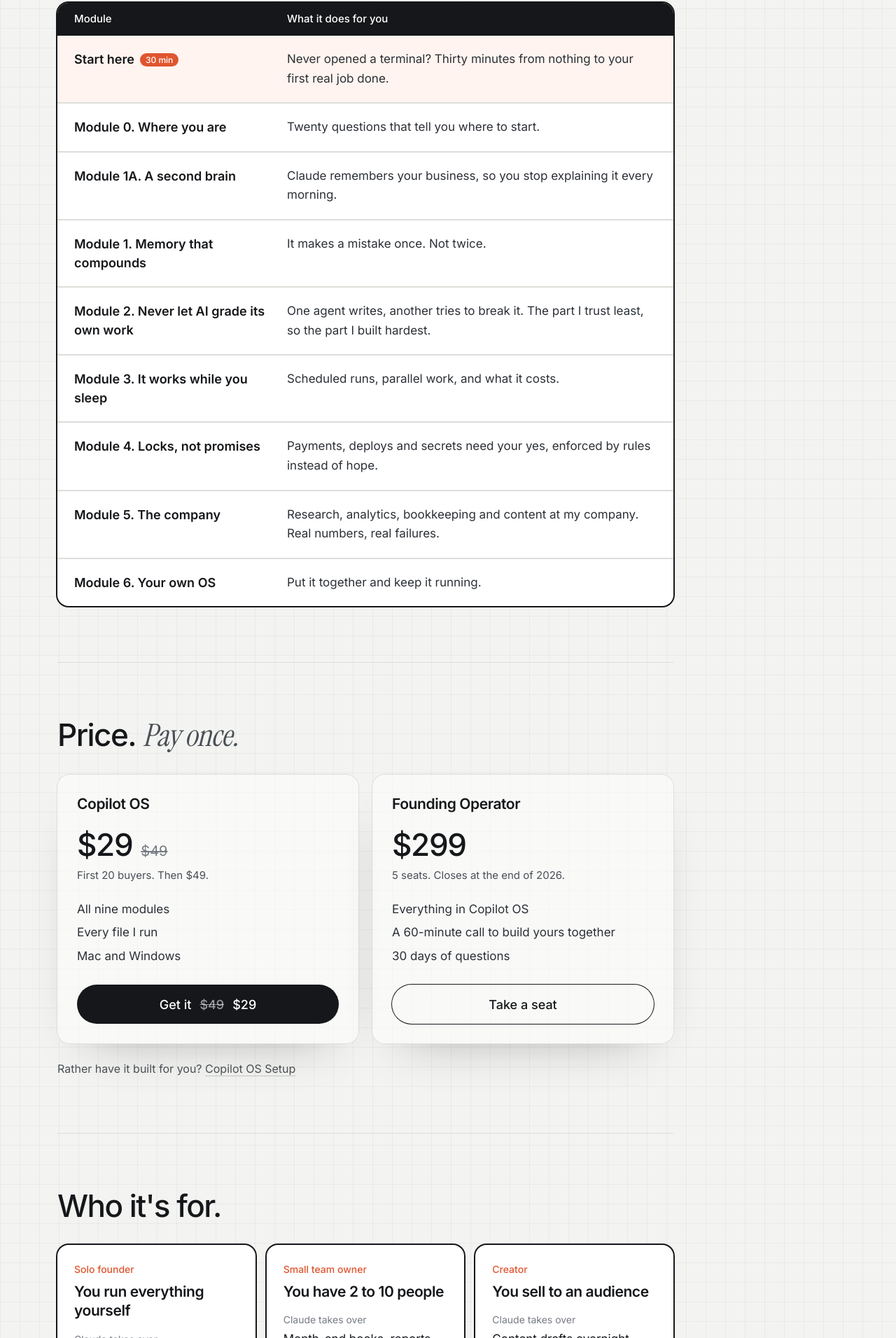
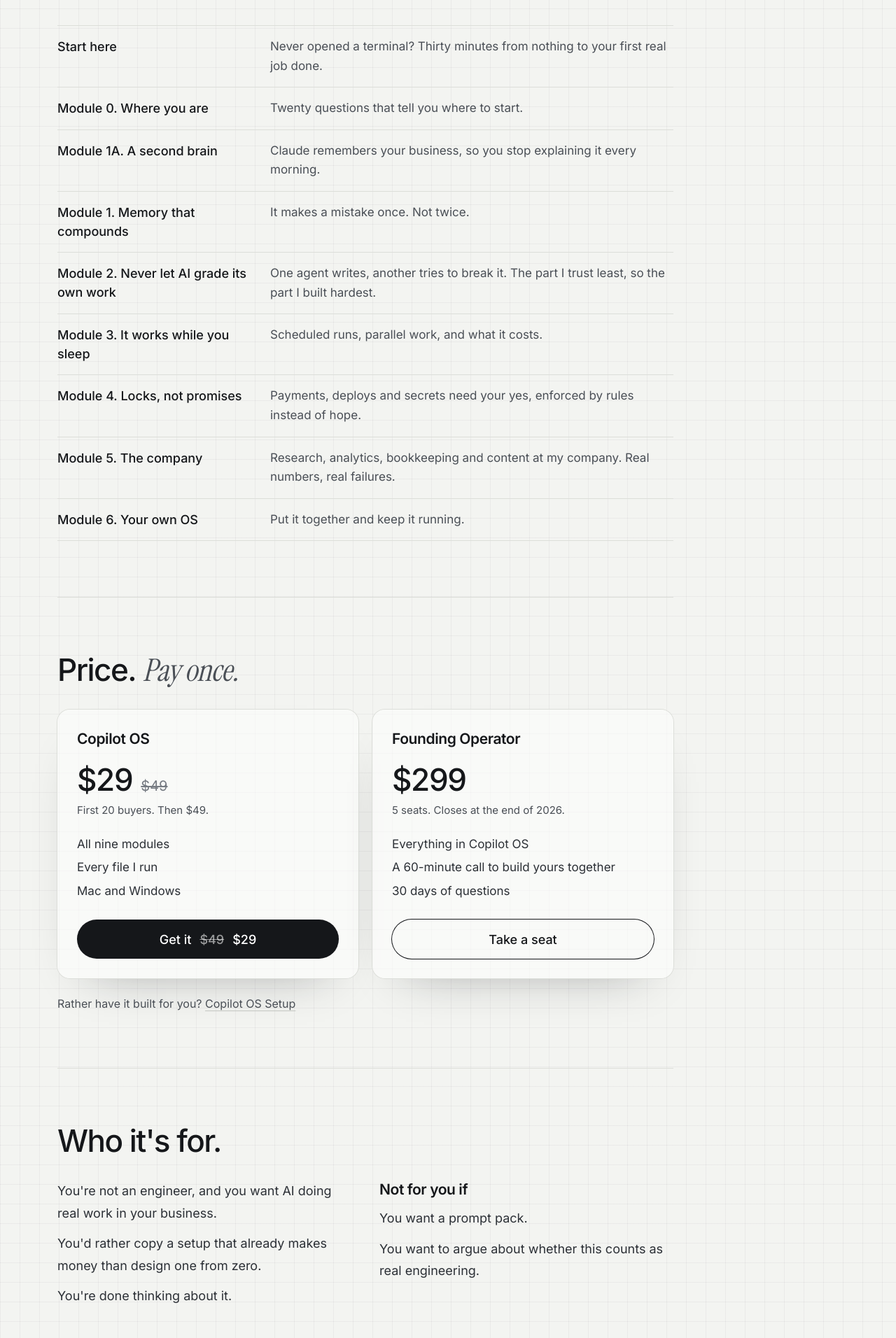
Before and after one commit to Shogo-nfrealmusic/Knot-AI, a Next.js app: page /os in a window 1280 px wide. Shown: the part 2508-4420 px from the top of the page at 70% size. Built offline with nearby package versions, Linux system fonts and the light colour scheme.

Commit message:
Revert "os: 中身を表に、合う人を3例と合う・合わないの印に、FAQ を開閉式で短く、線を太く (#180)"
This reverts commit cc48e6cb862829686f901e0415aa261a4ecb48e5.

```diff
--- a/src/app/os/page.tsx
+++ b/src/app/os/page.tsx
@@ -37,29 +37,15 @@ const MODULES = [
 ];
 
 const FAQ = [
-  ["I can't code. Is this for me?", "Yes. Start here is written for people who have never opened a terminal."],
-  ["Which Claude plan do I need?", "A paid plan. Pro is enough. Copilot OS doesn't include Claude itself."],
-  ["Mac or Windows?", "Both. Every command switches between the two."],
-  ["Is it a course or files?", "Both: a step-by-step guide, and the files I actually run."],
-  ["How fast will something work?", "About 30 minutes to your first real job."],
-  ["Can't I find this for free?", "The features, yes. One complete setup that runs a real company, no."],
-  ["Refunds?", "Files arrive the moment you buy, so sales are final. Broken files or double charges are refunded."],
-  ["Can you set it up for me?", "Yes, as a separate service."],
+  ["I can't code. Is this for me?", "I couldn't either when I started. You need a paid Claude plan and the patience to follow steps one at a time. Start here was written for people who have never opened a terminal."],
+  ["Which Claude plan do I need?", "A paid plan. Pro is enough to start. Copilot OS doesn't include access to Claude; it's the setup and the guide."],
+  ["Mac or Windows?", "Both. Every command in the guide switches between Mac and Windows."],
+  ["Is it a course or a set of files?", "Both. The guide teaches each part step by step, and the files are the ones I actually run: agents, hooks, templates and CLAUDE.md. You copy them into your own setup."],
+  ["How fast will something work?", "Your first real job is done in about 30 minutes, the same run you see in the screens above."],
+  ["Can't I find this for free?", "The features, yes. Anthropic's own docs are free and good, and the guide links them. What you won't find is one complete setup that runs a real company, with the files."],
+  ["Refunds?", "You get every file the moment you buy, so purchases are final. Broken files or a duplicate purchase are refunded."],
+  ["Can you just set it up for me?", "Yes. That's a separate service."],
 ];
-
-const PEOPLE = [
-  { tag: "Solo founder", who: "You run everything yourself", job: "Inbox drafts, research, and the weekly numbers." },
-  { tag: "Small team owner", who: "You have 2 to 10 people", job: "Month-end books, reports, and the decisions log." },
-  { tag: "Creator", who: "You sell to an audience", job: "Content drafts overnight, and the follow-up emails." },
-];
-
-const FIT = [
-  "You're not an engineer, and you want AI doing real work.",
-  "You'd rather copy a setup that already makes money.",
-  "You're done thinking about it.",
-];
-
-const NOT_FIT = ["You want a prompt pack.", "You want to argue about what counts as real engineering."];
 
 function Buy({ label = "Get Copilot OS", className = "" }: { label?: string; className?: string }) {
   return (
@@ -143,7 +129,7 @@ export default function CopilotOsPage() {
               <div className="gd-prose">
                 <p>I study law. I don&apos;t have a CS degree. Two years ago I couldn&apos;t code.</p>
                 <p>
-                  Today two of us run a company doing <strong>$375K+ a year</strong>, with zero outside funding. Claude Code
+                  Today two of us run a company that made <strong>$375K+ in the last 12 months</strong>, with zero outside funding. Claude Code
                   closes our books every month, drafts our content overnight, runs our research, and writes down every decision we make. I approve.
                   It works.
                 </p>
@@ -161,23 +147,14 @@ export default function CopilotOsPage() {
                   <strong>The guide.</strong> Nine modules, from installing Claude Code to running your work on it.
                 </p>
               </div>
-              <div className="mt-8 overflow-hidden rounded-2xl bg-white ring-2 ring-[var(--ink)]">
-                <div className="hidden grid-cols-[280px_1fr] gap-6 bg-[var(--ink)] px-6 py-3 text-[15px] font-medium text-white sm:grid">
-                  <span>Module</span>
-                  <span>What it does for you</span>
-                </div>
-                <ol>
-                  {MODULES.map(([name, line], i) => (
-                    <li key={name} className={`grid gap-1 px-6 py-5 sm:grid-cols-[280px_1fr] sm:gap-6 ${i > 0 ? "border-t-2 border-[var(--rule)]" : ""} ${i === 0 ? "bg-[#fff4ef]" : ""}`}>
-                      <span className="text-[18px] font-semibold text-[var(--ink)]">
-                        {name}
-                        {i === 0 ? <span className="ml-2 rounded-full bg-[var(--accent)] px-2 py-0.5 align-middle text-[12px] font-medium text-white">30 min</span> : null}
-                      </span>
-                      <span className="text-[17px] leading-relaxed text-[var(--body)]">{line}</span>
-                    </li>
-                  ))}
-                </ol>
-              </div>
+              <ol className="mt-8 divide-y divide-[var(--rule)] border-y border-[var(--rule)]">
+                {MODULES.map(([name, line]) => (
+                  <li key={name} className="grid gap-1 py-4 sm:grid-cols-[280px_1fr] sm:gap-6">
+                    <span className="text-[18px] font-medium text-[var(--ink)]">{name}</span>
+                    <span className="text-[17px] leading-relaxed text-[var(--soft)]">{line}</span>
+                  </li>
+                ))}
+              </ol>
             </Section>
 
             <Section id="price" title="Price." accent="Pay once.">
@@ -219,48 +196,31 @@ export default function CopilotOsPage() {
             </Section>
 
             <Section title="Who it's for.">
-              <div className="grid gap-4 sm:grid-cols-3">
-                {PEOPLE.map((p) => (
-                  <div key={p.who} className="rounded-2xl bg-white p-6 ring-2 ring-[var(--ink)]">
-                    <p className="text-[14px] font-medium text-[var(--accent)]">{p.tag}</p>
-                    <h3 className="gd-h3 mt-2">{p.who}</h3>
-                    <p className="mt-4 text-[14px] text-[var(--muted)]">Claude takes over</p>
-                    <p className="mt-1 text-[17px] leading-relaxed text-[var(--ink)]">{p.job}</p>
-                  </div>
-                ))}
-              </div>
-              <div className="mt-8 grid gap-4 sm:grid-cols-2">
-                <ul className="grid gap-3 rounded-2xl bg-white p-6 ring-2 ring-[var(--rule)]">
-                  {FIT.map((t) => (
-                    <li key={t} className="flex gap-3 text-[17px] text-[var(--ink)]">
-                      <span className="mt-0.5 flex size-6 shrink-0 items-center justify-center rounded-full bg-[var(--pass)] text-[14px] text-white">✓</span>
-                      {t}
-                    </li>
-                  ))}
+              <div className="grid gap-10 sm:grid-cols-2">
+                <ul className="gd-prose grid gap-3">
+                  <li>You&apos;re not an engineer, and you want AI doing real work in your business.</li>
+                  <li>You&apos;d rather copy a setup that already makes money than design one from zero.</li>
+                  <li>You&apos;re done thinking about it.</li>
                 </ul>
-                <ul className="grid gap-3 rounded-2xl bg-white p-6 ring-2 ring-[var(--rule)]">
-                  {NOT_FIT.map((t) => (
-                    <li key={t} className="flex gap-3 text-[17px] text-[var(--soft)]">
-                      <span className="mt-0.5 flex size-6 shrink-0 items-center justify-center rounded-full bg-[var(--rule-strong)] text-[14px] text-white">✕</span>
-                      {t}
-                    </li>
-                  ))}
-                </ul>
+                <div>
+                  <h3 className="gd-h3">Not for you if</h3>
+                  <ul className="gd-prose mt-3 grid gap-3">
+                    <li>You want a prompt pack.</li>
+                    <li>You want to argue about whether this counts as real engineering.</li>
+                  </ul>
+                </div>
               </div>
             </Section>
 
             <Section title="Questions.">
-              <div className="overflow-hidden rounded-2xl bg-white ring-2 ring-[var(--ink)]">
-                {FAQ.map(([q, a], i) => (
-                  <details key={q} className={`group ${i > 0 ? "border-t-2 border-[var(--rule)]" : ""}`}>
-                    <summary className="flex min-h-16 cursor-pointer list-none items-center justify-between gap-4 px-6 py-4 text-[19px] font-semibold text-[var(--ink)] [&::-webkit-details-marker]:hidden">
-                      {q}
-                      <span className="text-[24px] font-normal text-[var(--accent)] transition-transform group-open:rotate-45">+</span>
-                    </summary>
-                    <p className="px-6 pb-6 text-[17px] leading-relaxed text-[var(--body)]">{a}</p>
-                  </details>
+              <dl className="divide-y divide-[var(--rule)] border-y border-[var(--rule)]">
+                {FAQ.map(([q, a]) => (
+                  <div key={q} className="py-6">
+                    <dt className="gd-h3">{q}</dt>
+                    <dd className="gd-prose mt-2">{a}</dd>
+                  </div>
                 ))}
-              </div>
+              </dl>
             </Section>
 
             <section className="border-t border-[var(--rule)] pt-16 sm:pt-20">
```
